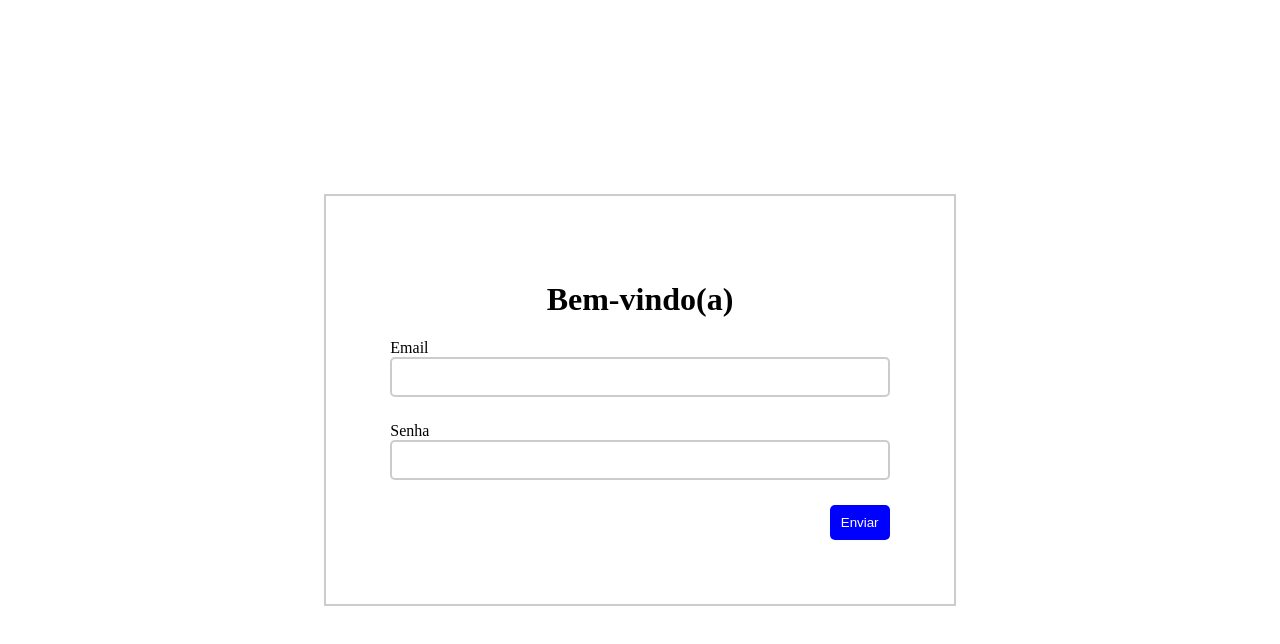
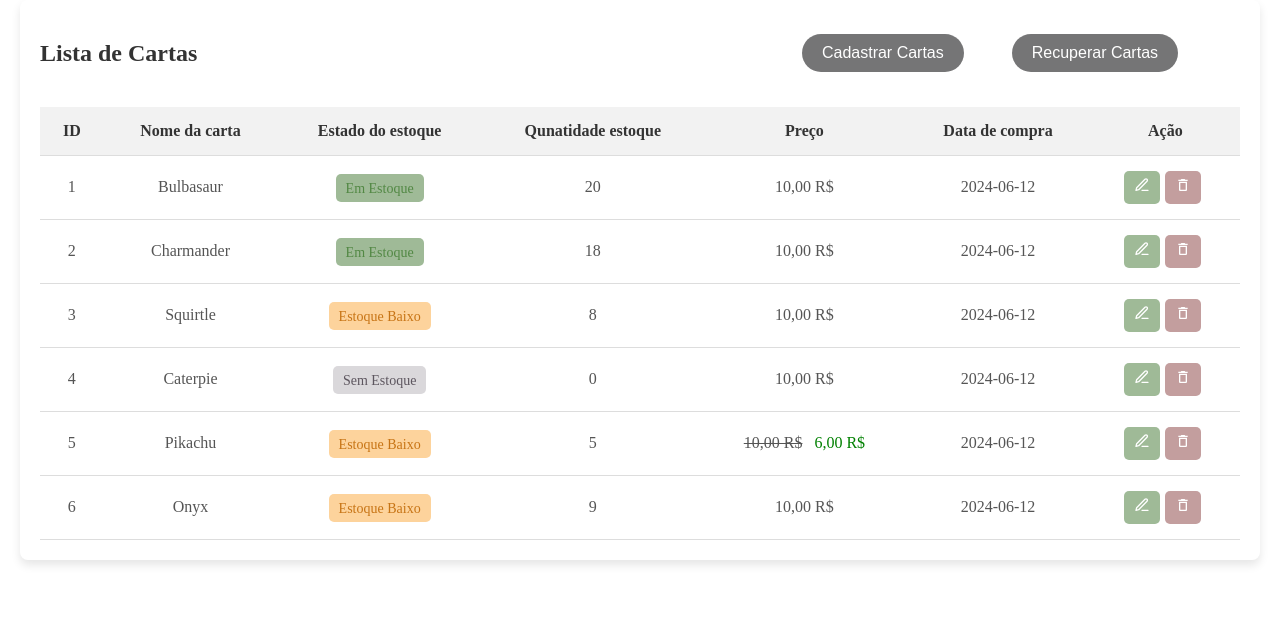
Before and after one commit to medeiroscaio/poke-center-tcg, a React (Vite) app: page /Table in a window 1280 px wide. Before the commit this address led to /Login. Shown: the top 644 px of the page. Built offline with nearby package versions, Linux system fonts and the light colour scheme.

Commit message:
added: table page and item component mockup

```diff
--- a/src/AppRoutes.jsx
+++ b/src/AppRoutes.jsx
@@ -1,13 +1,13 @@
 import { BrowserRouter, Navigate, Route, Routes } from "react-router-dom";
 import Login from "./Login/Login.jsx";
-import Home from "./Home/Home.jsx";
+import Table from "./Table/Table.jsx";
 
 function AppRoutes() {
   return (
     <BrowserRouter>
       <Routes>
         <Route path="/Login" element={<Login />}></Route>
-        <Route path="/Home" element={<Home />}></Route>
+        <Route path="/Table" element={<Table />}></Route>
         <Route path="*" element={<Navigate to="/Login" />}></Route>
       </Routes>
     </BrowserRouter>
--- a/src/Home/Home.jsx
+++ /dev/null
@@ -1,15 +0,0 @@
-import "./Home.css";
-
-function Home() {
-  return (
-    <div>
-      <div>
-        <button>button1</button>
-        <button>button2</button>
-        <button>button3</button>
-      </div>
-    </div>
-  );
-}
-
-export default Home;
--- /dev/null
+++ b/src/Table/Table.css
@@ -0,0 +1,61 @@
+.table-container {
+    padding: 20px;
+    max-width: 150vh;
+    border-radius: 8px;
+    box-shadow: 0 5px 10px rgba(0, 0, 0, 0.1);
+    margin: auto;
+}
+
+.table-header {
+    display: flex;
+    justify-content: space-between;
+    align-items: center;
+    margin-bottom: 20px;
+}
+
+.table-header-btn {
+    padding: 10px;
+    display: flex;
+    width: 40%;
+    gap: 10%;
+    justify-content: center;
+}
+
+.table-header h2 {
+    font-size: 24px;
+    font-weight: 600;
+    color: #333;
+}
+
+.header-btn {
+    padding: 10px 20px;
+    font-size: 16px;
+    background-color: #757576;
+    color: #fff;
+    border: none;
+    border-radius: 25px;
+    cursor: pointer;
+    transition: background-color 0.3s ease;
+
+}
+
+.header-btn:hover {
+    background-color: #444;
+}
+
+.item-table {
+    width: 100%;
+    border-collapse: collapse;
+}
+
+.item-table th {
+    padding: 15px;
+    border-bottom: 1px solid #ddd;
+    color: #555;
+}
+
+.item-table th {
+    background-color: #f2f2f2;
+    font-weight: 600;
+    color: #333;
+}
--- /dev/null
+++ b/src/Table/Table.jsx
@@ -0,0 +1,35 @@
+import "./Table.css";
+import Item from "../components/Item/Item.jsx"
+
+
+function Table() {
+  return (
+    <div className="table-container">
+        <div className="table-header">
+            <h2>Lista de Cartas</h2>
+            <div className="table-header-btn">
+            <button className="header-btn">Cadastrar Cartas</button>
+            <button className="header-btn">Recuperar Cartas</button>
+            </div>
+        </div>
+        <table className="item-table">
+            <thead>
+                <tr>
+                    <th>ID</th>
+                    <th>Nome da carta</th>
+                    <th>Estado do estoque</th>
+                    <th>Qunatidade estoque</th>
+                    <th>Preço</th>
+                    <th>Data de compra</th>
+                    <th>Ação</th>
+                </tr>
+            </thead>
+            <tbody>
+                <Item/>
+            </tbody>
+        </table>
+    </div>
+    );
+};
+
+export default Table;
--- /dev/null
+++ b/src/components/Item/Item.css
@@ -0,0 +1,61 @@
+.status {
+    padding: 6.5px 10px;
+    border-radius: 5px;
+    font-size: 14px;
+    font-weight: 500;
+    color: #fff;
+}
+
+.in-stock {
+    background-color: #9fba97;
+    color: #528844;
+}
+
+.low-stock {
+    background-color: #fdd39c;
+    color: #c77415;
+}
+
+.out-of-stock {
+    background-color: #dad8db;
+    color: #5d565f;
+}
+
+.edit-btn, .delete-btn {
+    padding: 6.5px 10px;
+    font-size: 16px;
+    border: none;
+    cursor: pointer;
+    border-radius: 5px;
+    margin-right: 5px;
+    transition: background-color 0.3s ease;
+}
+
+.edit-btn {
+    background-color: #9fba97;
+    color: #fff;
+}
+
+.edit-btn:hover {
+    background-color: #6dca50;
+}
+
+.delete-btn {
+    background-color: #c39e9e;
+    color: #fff;
+}
+
+.delete-btn:hover {
+    background-color: #d32f2f;
+}
+
+.item-table td {
+    padding: 15px;
+    text-align: center;
+    border-bottom: 1px solid #ddd;
+    color: #555;
+}
+
+.new-price{
+    color: green;
+}
--- /dev/null
+++ b/src/components/Item/Item.jsx
@@ -0,0 +1,85 @@
+import './Item.css';
+import { FiEdit3 } from "react-icons/fi";
+import { MdDeleteOutline } from "react-icons/md";
+
+function Item() {
+
+  return (
+    <>
+    <tr>
+        <td>1</td>
+        <td>Bulbasaur</td>
+        <td><span className="status in-stock">Em Estoque</span></td>
+        <td>20</td>
+        <td>10,00 R$</td>
+        <td>2024-06-12</td>
+        <td>
+            <button className="edit-btn"><FiEdit3 /></button>
+            <button className="delete-btn"><MdDeleteOutline /></button>
+        </td>
+    </tr>
+    <tr>
+        <td>2</td>
+        <td>Charmander</td>
+        <td><span className="status in-stock">Em Estoque</span></td>
+        <td>18</td>
+        <td>10,00 R$</td>
+        <td>2024-06-12</td>
+        <td>
+            <button className="edit-btn"><FiEdit3 /></button>
+            <button className="delete-btn"><MdDeleteOutline /></button>
+        </td>
+    </tr>
+    <tr>
+        <td>3</td>
+        <td>Squirtle</td>
+        <td><span className="status low-stock">Estoque Baixo</span></td>
+        <td>8</td>
+        <td>10,00 R$</td>
+        <td>2024-06-12</td>
+        <td>
+            <button className="edit-btn"><FiEdit3 /></button>
+            <button className="delete-btn"><MdDeleteOutline /></button>
+        </td>
+    </tr>
+    <tr>
+        <td>4</td>
+        <td>Caterpie</td>
+        <td><span className="status out-of-stock">Sem Estoque</span></td>
+        <td>0</td>
+        <td>10,00 R$</td>
+        <td>2024-06-12</td>
+        <td>
+            <button className="edit-btn"><FiEdit3 /></button>
+            <button className="delete-btn"><MdDeleteOutline /></button>
+        </td>
+    </tr>
+    <tr>
+        <td>5</td>
+        <td>Pikachu</td>
+        <td><span className="status low-stock">Estoque Baixo</span></td>
+        <td>5</td>
+        <td><del>10,00 R$</del> <span className='new-price'>&nbsp; 6,00 R$</span></td>
+        <td>2024-06-12</td>
+        <td>
+            <button className="edit-btn"><FiEdit3 /></button>
+            <button className="delete-btn"><MdDeleteOutline /></button>
+        </td>
+    </tr>
+    <tr>
+        <td>6</td>
+        <td>Onyx</td>
+        <td><span className="status low-stock">Estoque Baixo</span></td>
+        <td>9</td>
+        <td>10,00 R$</td>
+        <td>2024-06-12</td>
+        <td>
+            <button className="edit-btn"><FiEdit3 /></button>
+            <button className="delete-btn"><MdDeleteOutline /></button>
+        </td>
+    </tr>
+    </>
+  );
+}
+
+export default Item;
```
Also changed, not shown: src/Home/Home.css (deleted).
